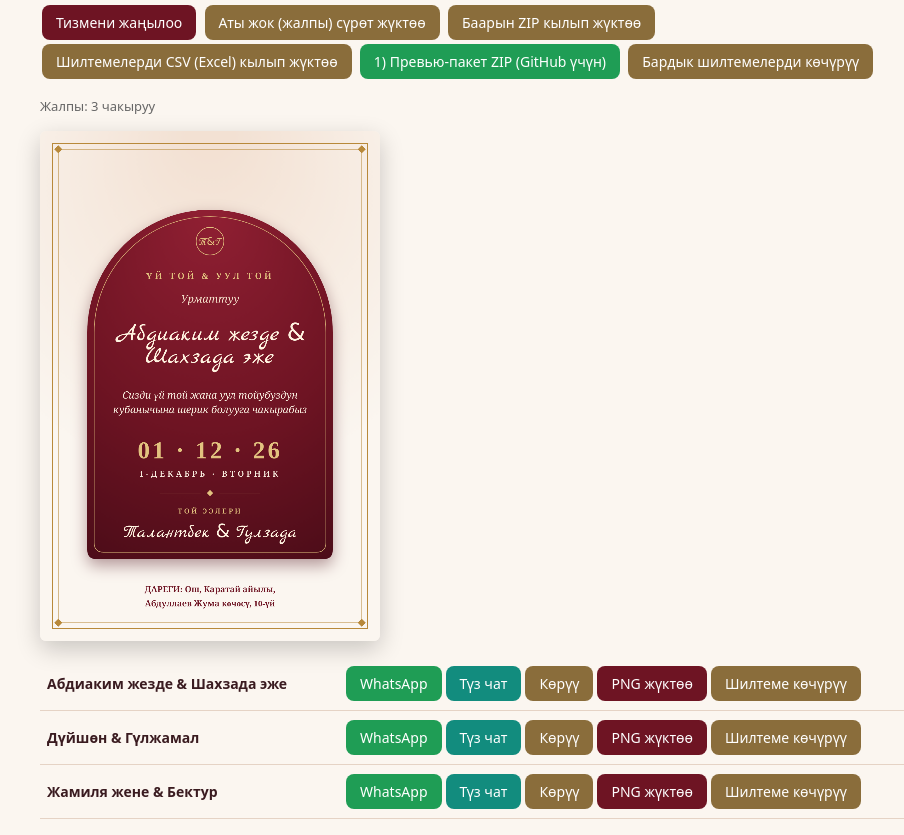
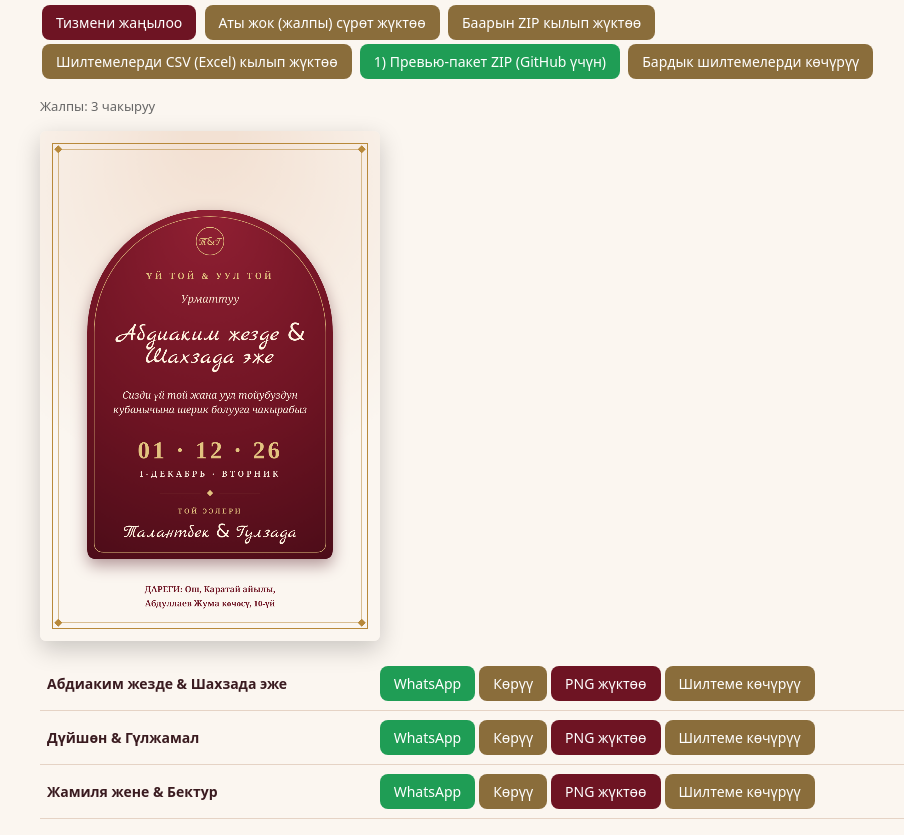
Before and after one commit to mn-nariste/toy_, a plain HTML site: page foto-chakyruu.html in a window 1280 px wide. Shown: the part 648-1483 px from the top of the page, without its empty margins (140-1044 px from the left). Drawn offline with nearby package versions, Linux system fonts and the light colour scheme.

Commit message:
Update foto-chakyruu.html

```diff
--- a/foto-chakyruu.html
+++ b/foto-chakyruu.html
@@ -97,6 +97,7 @@ function copy(t){if(navigator.clipboard&&window.isSecureContext){return navigato
 function csvText(){parse();return '\ufeff'+'Аты-жөнү;Шилтеме\r\n'+names.map(function(n){return '"'+n.replace(/"/g,'""')+'";'+lnk(n)}).join('\r\n')}
 function msgText(n){return $('msg').value.replace(/\{ат\}/g,n).replace(/\{шилтеме\}/g,lnk(n))}
 async function wa(n,i,btn){
+  if($('pre').checked&&root()){window.open('https://wa.me/'+(PH[n]||'')+'?text='+encodeURIComponent(msgText(n)),'_blank');return}
   var old=btn.textContent;btn.textContent='Даярдалууда...';
   var bl=await blob(draw(n)),text=msgText(n),file=new File([bl],fname(n,i),{type:'image/png'});
   btn.textContent=old;
@@ -123,8 +124,7 @@ function list(){
     var d=document.createElement('button');d.textContent='PNG жүктөө';d.onclick=function(){blob(draw(n)).then(function(bl){save(bl,fname(n,i))})};
     var l=document.createElement('button');l.className='g';l.textContent='Шилтеме көчүрүү';l.onclick=function(){copy(lnk(n)).then(function(){l.textContent='Көчүрүлдү ✓';setTimeout(function(){l.textContent='Шилтеме көчүрүү'},1500)})};
     var w=document.createElement('button');w.style.background='#1f9d55';w.textContent='WhatsApp';w.onclick=function(){wa(n,i,w)};
-    var w2=document.createElement('button');w2.style.background='#128C7E';w2.textContent='Түз чат';w2.onclick=function(){wd(n,i)};
-    b.appendChild(w);b.appendChild(w2);b.appendChild(v);b.appendChild(d);b.appendChild(l);tr.appendChild(a);tr.appendChild(b);t.appendChild(tr);
+    b.appendChild(w);b.appendChild(v);b.appendChild(d);b.appendChild(l);tr.appendChild(a);tr.appendChild(b);t.appendChild(tr);
   });
   $('st').textContent='Жалпы: '+names.length+' чакыруу';
   show(names[0]||'меймандар');
```
